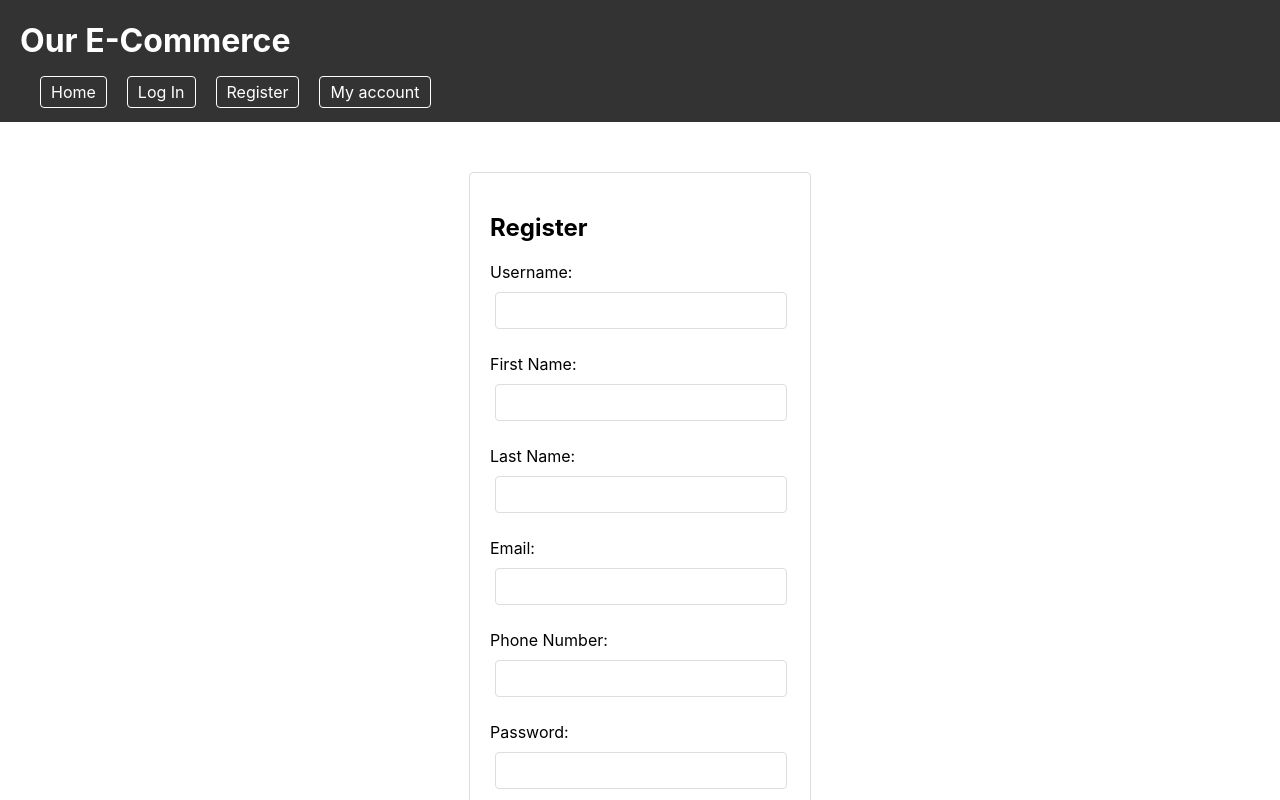
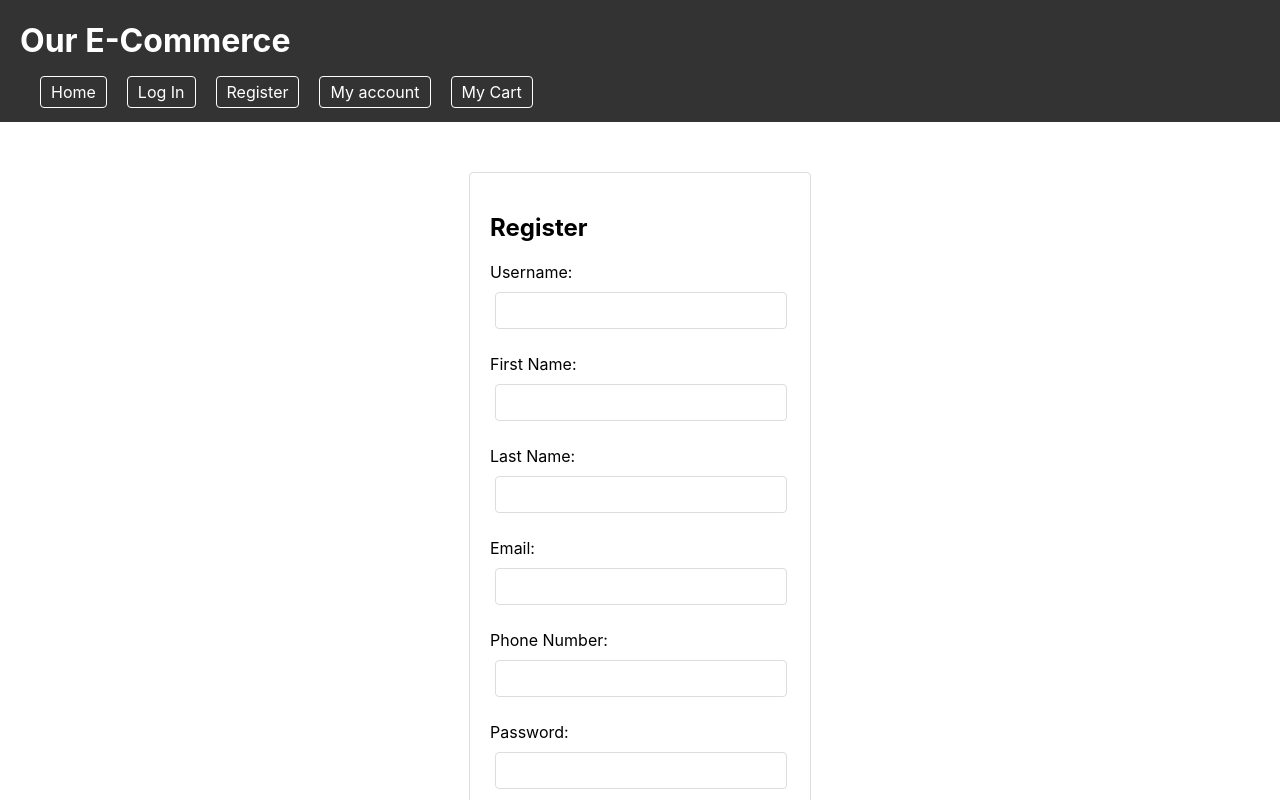
Before and after one commit to marcelmroz/e-commerce-frontend, a React (Create React App) app: page /register in a window 1280 px wide. Shown: the top 800 px of the page. Built offline with nearby package versions, Linux system fonts and the light colour scheme.

Commit message:
add cart to header

```diff
--- a/src/components/Header.js
+++ b/src/components/Header.js
@@ -35,6 +35,7 @@ const Header = () => {
           <Link to="/admin" className="nav-link right">Admin</Link>
           ) : null
           }
+          <Link to="/cart" className="nav-link">My Cart</Link>
 
         </nav>
       </div>
--- a/src/pages/RegisterPage.js
+++ b/src/pages/RegisterPage.js
@@ -45,7 +45,7 @@ const RegisterPage = () => {
         setShowSuccessModal(true);
         setTimeout(() => {
           navigate('/login');
-        }, 3000);
+        }, 5000);
       } else if (response.status === 409) {
         const errorText = await response.text();
         setErrorMessage(errorText || "An account with this email address already exists.");
```
